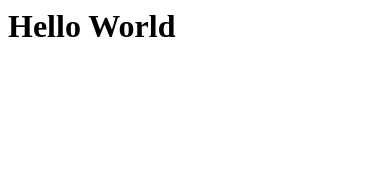
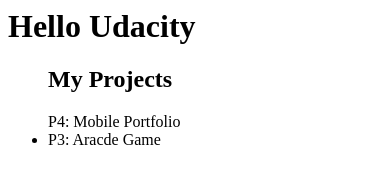
Before and after one commit to muhanadra/neo0rabie.github.io, a plain HTML site: page index.html in a window 390 px wide. Drawn offline with Linux system fonts and the light colour scheme.

Commit message:
added Mobile Portfolio folder

```diff
--- a/index.html
+++ b/index.html
@@ -3,6 +3,11 @@
     <title> Contact Page</title>
   </head>
   <body>
-    <h1>Hello World</h1>
+    <h1>Hello Udacity</h1>
+    	<ul>
+    		<h2>My Projects</h2>
+    		<li<a href="mobile-portfolio/index.html">P4: Mobile Portfolio</a></li>
+    		<li>P3: Aracde Game</li>
+    	</ul>
   </body>
 </html>
```
Also changed, not shown: mobile-portfolio/index.html (added, +1 -0 lines), mobile-portfolio/views/images/pizza - Copy.png (added), 1 other file.
